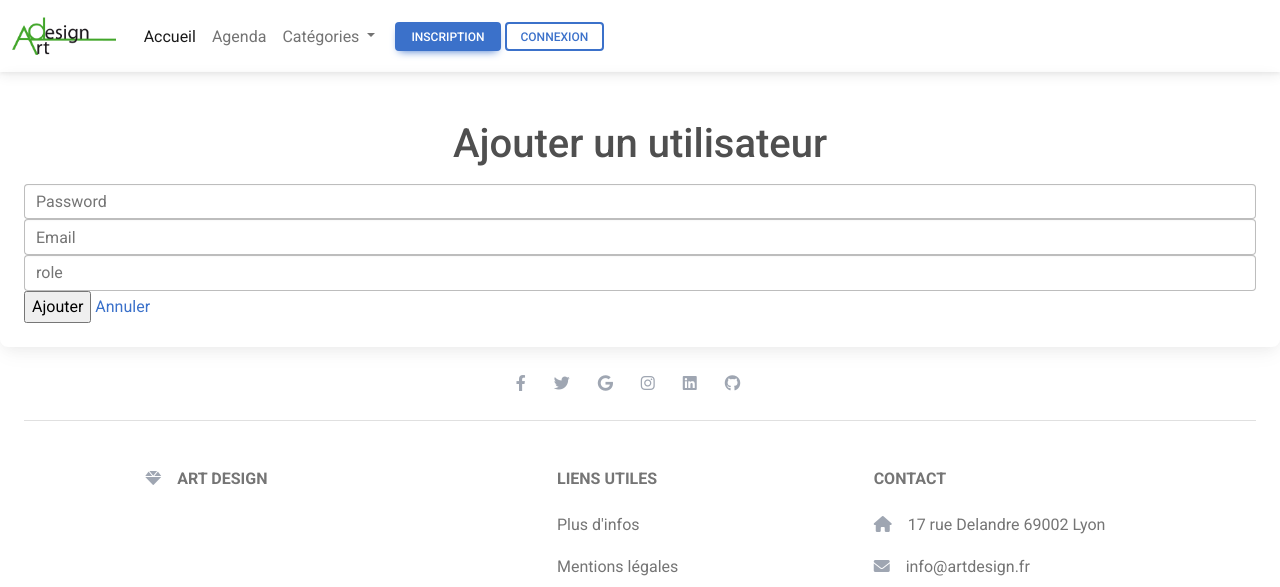
After one commit to JohLav/WCSProject_ArtDesign, a PHP site: template src/View/User/register.html.twig in a window 1280 px wide. The commit adds this page. Shown: the top 587 px of the page. Run offline with PHP 8.4, Linux system fonts and the light colour scheme; the template is opened without the code that fills it, so the values that code supplies are empty; some libraries are stand-ins or nearby versions.

Commit message:
tupeuxMergestp

```diff
--- a/src/Model/AbstractManager.php
+++ b/src/Model/AbstractManager.php
@@ -12,7 +12,7 @@ abstract class AbstractManager
 {
     protected PDO $pdo;
 
-    public const TABLE = '';
+    public const TABLE ="";
 
     public function __construct()
     {
--- /dev/null
+++ b/src/View/User/register.html.twig
@@ -0,0 +1,24 @@
+
+{% extends 'layout.html.twig' %}
+
+{% block content %}
+    <div class="card">
+        <div class="card-body">
+            <form action="" method="post">
+                <h1>Ajouter un utilisateur</h1>
+                <div class="form-outline">
+                    <input type="text" name="password" placeholder="Password" class="form-control">
+                </div>
+                <div class="form-outline">
+                    <input type="email" name="email" placeholder="Email" class="form-control">
+                </div>
+                <div class="form-outline">
+                    <input type="role" name="role" placeholder="role" class="form-control" />
+
+                </div>
+                <input type="submit" value="Ajouter" name="send">
+                <a class="link back" href="/">Annuler</a>
+            </form>
+        </div>
+    </div>
+{% endblock %}
--- a/src/routes.php
+++ b/src/routes.php
@@ -13,4 +13,7 @@ return [
     'items/show' => ['ItemController', 'show', ['id']],
     'items/add' => ['ItemController', 'add',],
     'items/delete' => ['ItemController', 'delete',],
+
+    'register' => ['UserController', 'register'],
+    'login' => ['UserController', 'login'],
 ];
```
Also changed, not shown: src/Controller/UserController.php (added, +32 -0 lines), src/Model/UserManager.php (added, +19 -0 lines), 6 other files.
